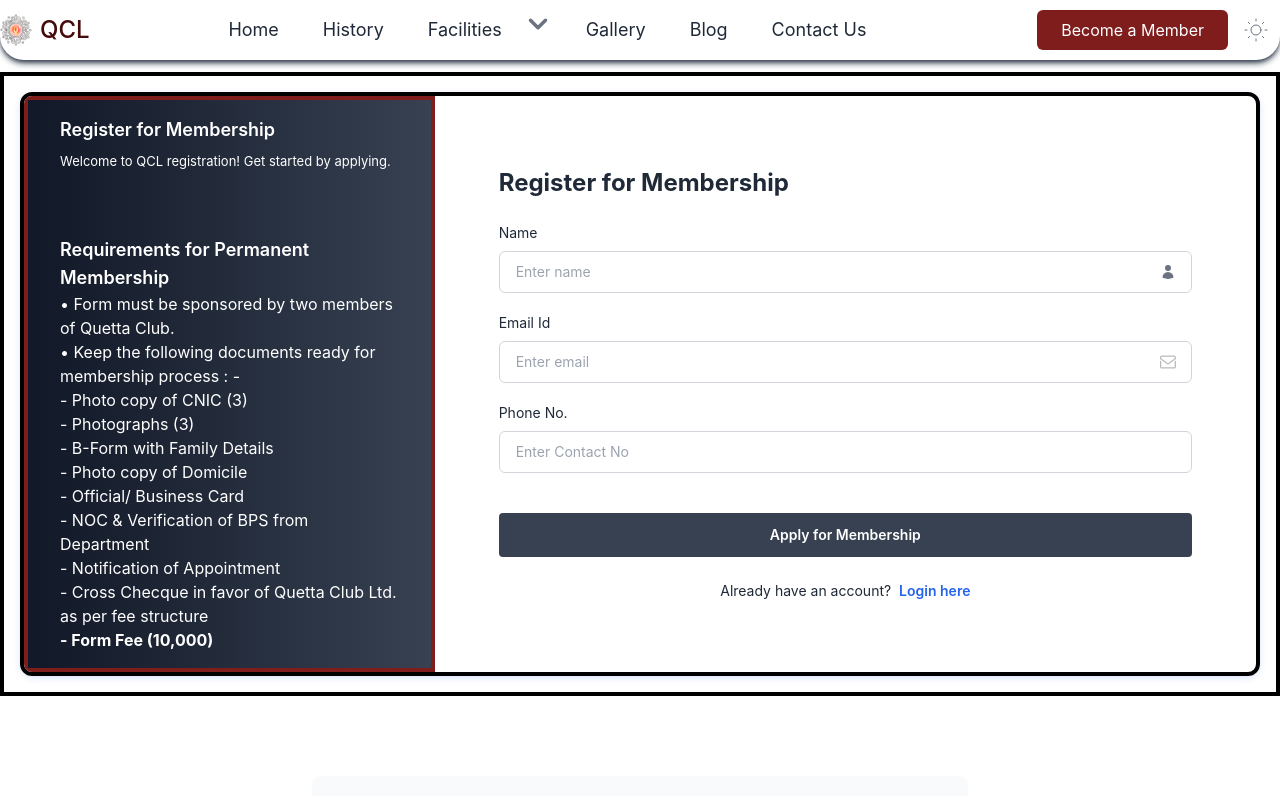
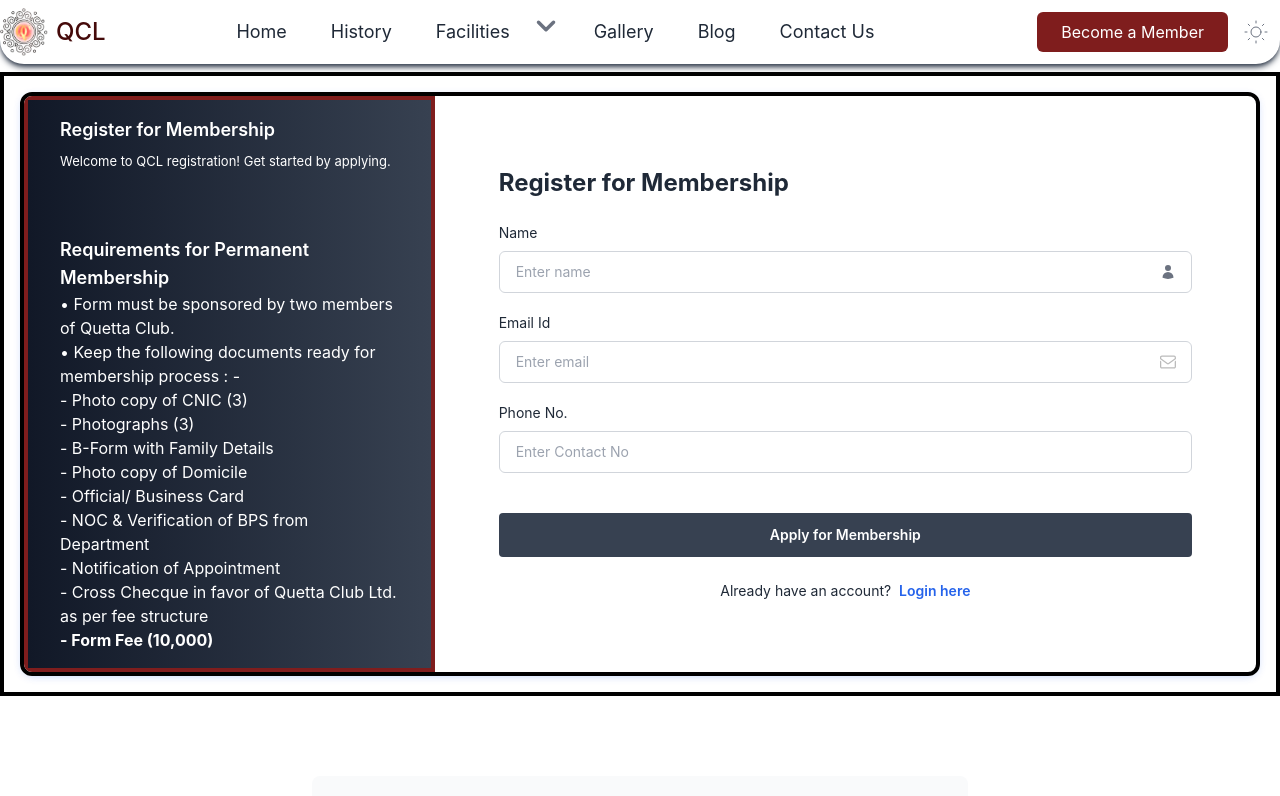
Before and after one commit to thenewadeel/qcl-next, a Next.js app: page /join in a window 1280 px wide. Shown: the top 796 px of the page. Built offline with nearby package versions, Linux system fonts and the light colour scheme.

Commit message:
light & dark logo

```diff
--- a/components/navbar.js
+++ b/components/navbar.js
@@ -20,7 +20,13 @@
                 <Link href="/">
                   <span className="flex items-center space-x-2 text-2xl font-medium text-red-950 dark:text-gray-100">
                     <span>
-                      <Image src="/img/logo.svg" alt="N" width="512" height="512" className="w-8" />
+                      <div
+                        // src="/img/logo.svg"
+                        // alt="N"
+                        // width="512"
+                        // height="512"
+                        className="w-12 h-12 bg-Pic dark:bg-Pic-dark rounded-full "
+                      />
                     </span>
                     <span>QCL</span>
                   </span>
--- a/css/tailwind.css
+++ b/css/tailwind.css
@@ -8,3 +8,13 @@
     @apply dark:bg-trueGray-900;
   }
 }
+
+.dark .dark\:bg-Pic-dark {
+  background-image: url("../public/img/qcl watermark min.png");
+  background-size: 100% 100%;
+}
+
+.bg-Pic {
+  background-image: url("../public/img/qcl watermark black min.png");
+  background-size: 100% 100%;
+}
```
